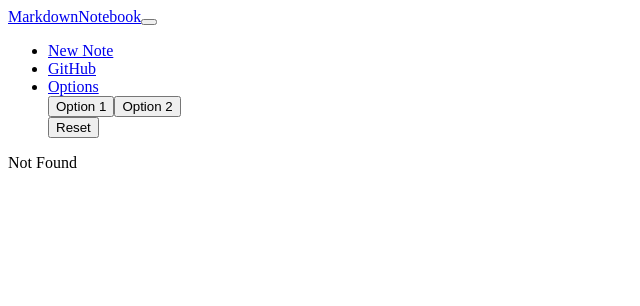
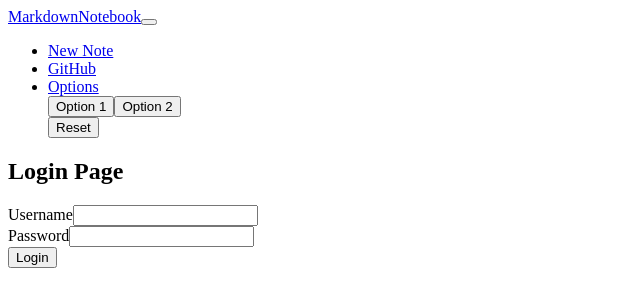
Before and after one commit to utsushiiro/sharenotes, a React app in the folder client/: page /login in a window 1280 px wide. Before the commit this address had no page. Shown: the top 306 px of the page, without its empty margins (0-640 px from the left). Built offline with nearby package versions, Linux system fonts and the light colour scheme; the HTML template or start-up script is replaced by a standard one.

Commit message:
create Login Component

```diff
--- a/client/src/state/api.ts
+++ b/client/src/state/api.ts
@@ -11,7 +11,7 @@ api.interceptors.response.use(
   },
   error => {
     if (401 === error.response.status) {
-      // window.location.href = "/";
+      window.location.href = "/login";
     }
     return Promise.reject(error);
   }
--- a/client/src/views/App.tsx
+++ b/client/src/views/App.tsx
@@ -5,6 +5,7 @@ import Note from "./components/Note";
 import Editor from "./components/Editor";
 import { Container } from "reactstrap";
 import Navbar from "./components/Navbar";
+import Login from "./components/Login";
 
 const App: React.FC = () => {
   return (
@@ -12,6 +13,7 @@ const App: React.FC = () => {
       <Navbar />
       <Container>
         <Switch>
+          <Route exact path="/login" component={Login} />
           <Route exact path="/(notes)?" component={NoteList} />
           <Route
             exact
--- /dev/null
+++ b/client/src/views/components/Login.tsx
@@ -0,0 +1,47 @@
+import * as React from "react";
+import { connect } from "react-redux";
+import { Form, FormGroup, Label, Input, Button } from "reactstrap";
+
+type Props = {
+
+};
+
+const Login: React.FC<Props> = ({
+
+}) => {
+  return (
+    <div className="mt-3">
+      <h2 className="mb-4">Login Page</h2>
+      <Form>
+        <FormGroup>
+          <Label>Username</Label>
+          <Input name="text" />
+        </FormGroup>
+        <FormGroup>
+          <Label>Password</Label>
+          <Input name="password" />
+        </FormGroup>
+        <Button color="primary">Login</Button>
+      </Form>
+    </div>
+  );
+};
+
+const mapStateToProps = () => {
+  return {
+
+  };
+};
+
+const mapDispatchToProps = (
+
+) => {
+  return {
+
+  };
+};
+
+export default connect(
+  mapStateToProps,
+  mapDispatchToProps
+)(Login);
```
